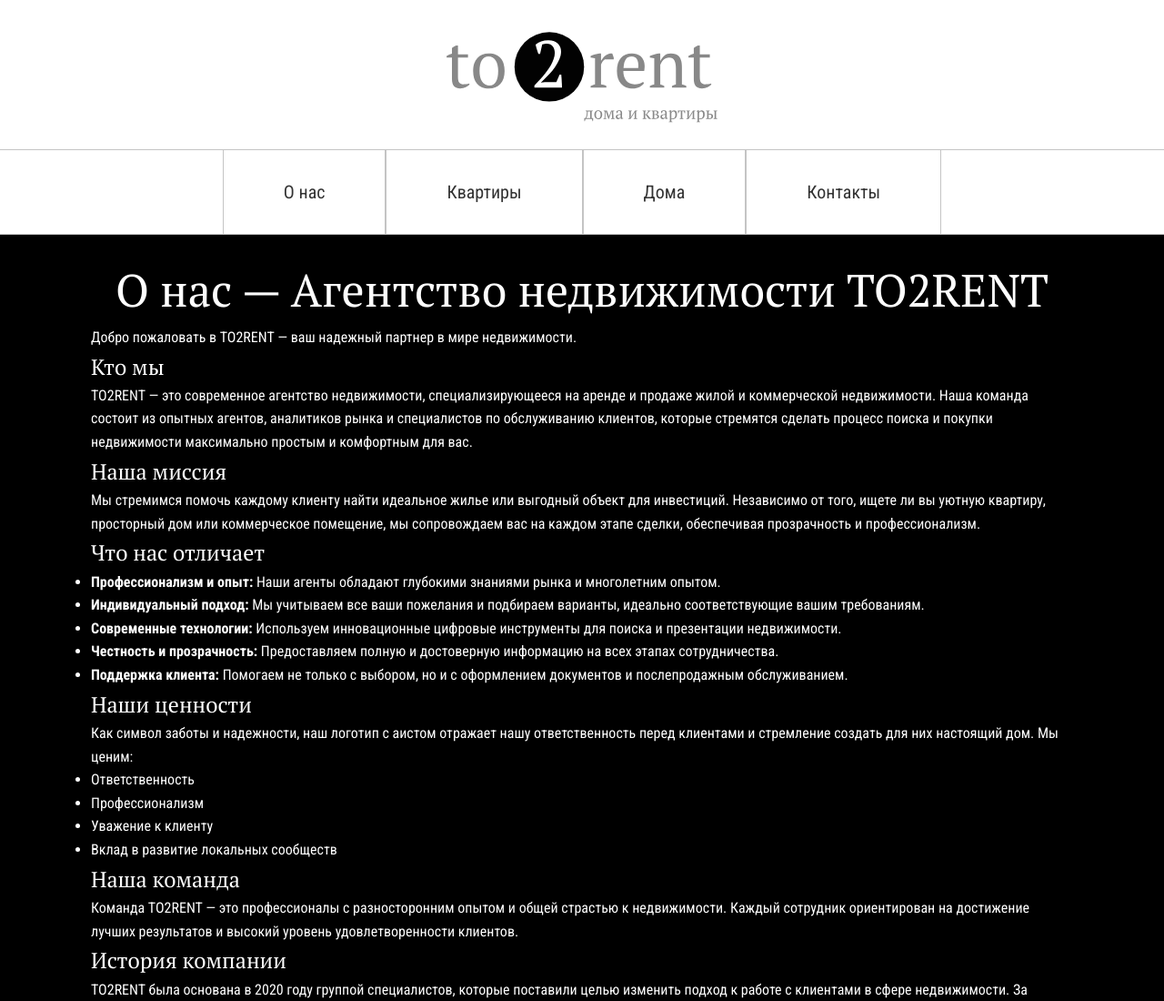
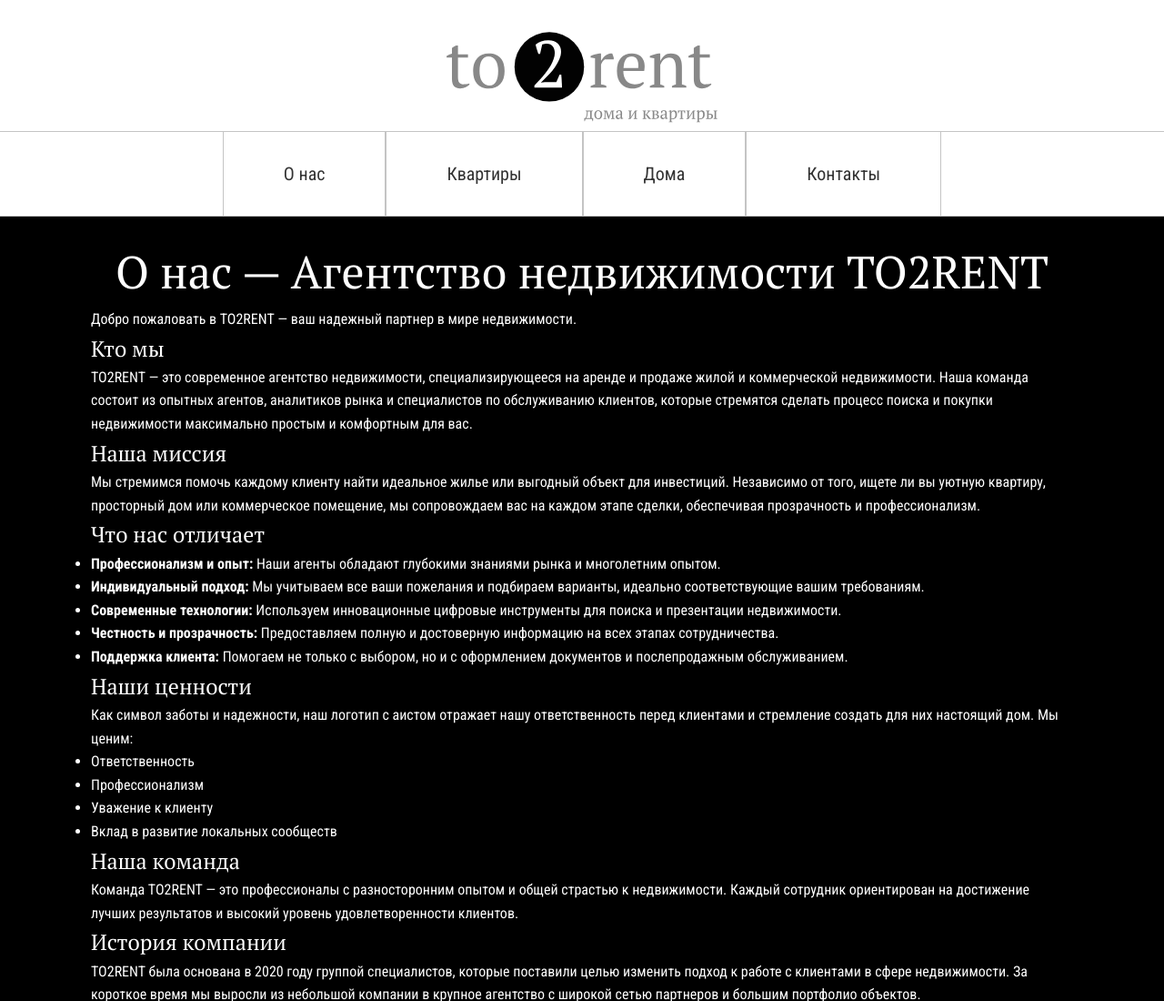
Before and after one commit to nikitangrand/Course-project-KYAR, a plain HTML site: page Html-Pages/about.html in a window 1280 px wide. Shown: the top 1100 px of the page at 91% size. Drawn offline with Linux system fonts and the light colour scheme.

Commit message:
Update styles.css

```diff
--- a/Css/styles.css
+++ b/Css/styles.css
@@ -105,7 +105,7 @@ h4 {
 }
 
 .header {
-  padding: 20px 0;
+  padding: 20px 0 0 0;
   text-align: center;
 }
 
```
